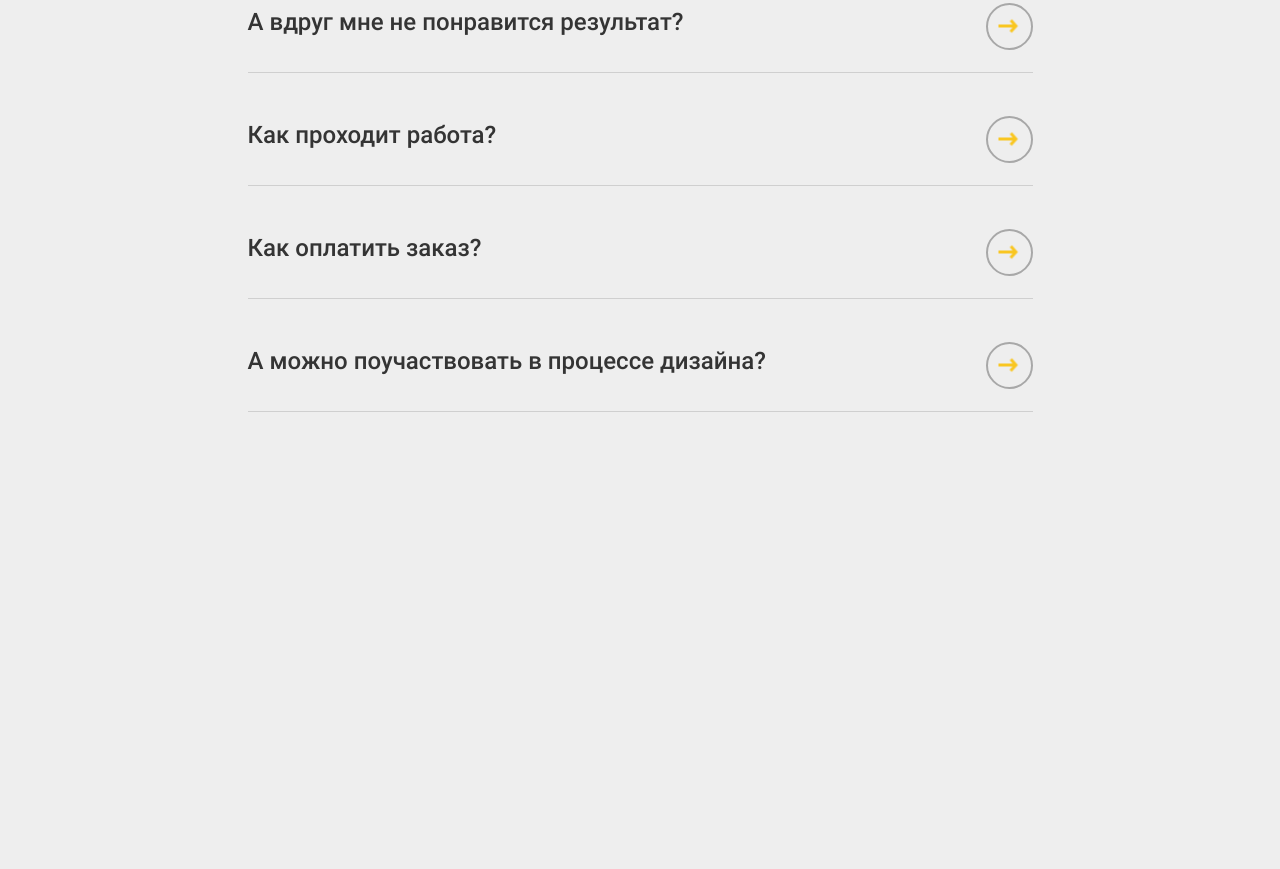
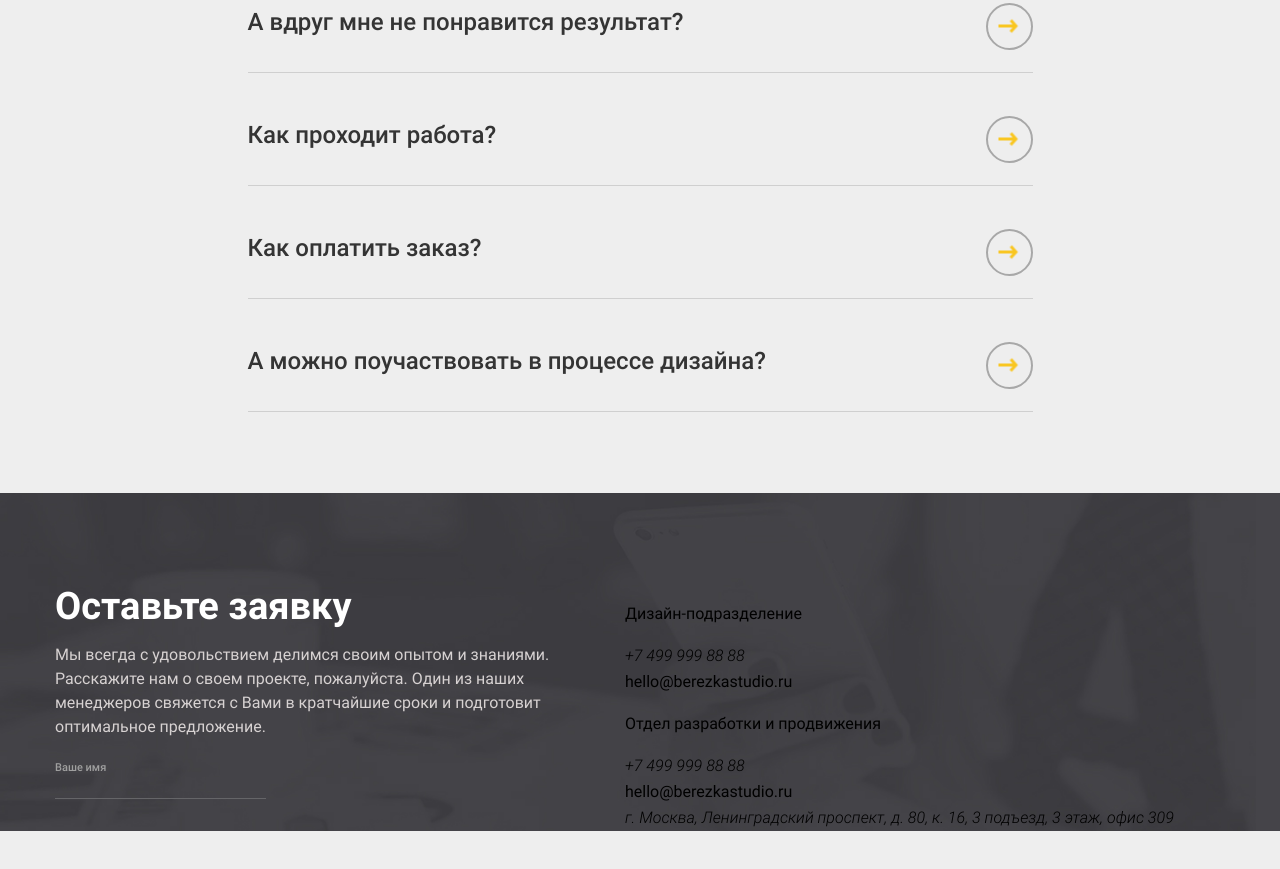
Before and after one commit to fregire/advert.github.io, a website: page src/index.html in a window 1280 px wide. Shown: the part 3871-4740 px from the top of the page. Drawn offline with Linux system fonts and the light colour scheme.

Commit message:
Заготовка для форм

```diff
--- a/src/index.html
+++ b/src/index.html
@@ -373,31 +373,62 @@
 			<div class="faq__inner">
 				<h2 class="faq__headline headline">Самые частые вопросы</h2>
 				<div class="faq__questions">
-					<div class="faq__item">
-						<p class="faq__quest">А вдруг мне не понравится результат?</p>
+					<article class="faq__item">
+						<h3 class="faq__quest">А вдруг мне не понравится результат?</h3>
 						<button class="faq__btn"><span class="visually-hidden">Показать текст</span><i></i></button>
 						<p class="faq__answer">Оставьте заявку — вам позвонит менеджер и ответит на все вопросы.
 						После этого надо заполнить анкету-бриф и оплатить заказ. Ваш личный менеджер проверит бриф и задаст уточняющие вопросы. После этого бриф еще раз проверяет арт-директор, и, если у нее нет вопросов, отправляет ваш заказ в отдел дизайна. Под руководством арт-директора дизайнеры делают ваш заказ и на 14 день ваш личный менеджер презентует вам стиль.</p>
-					</div>
-					<div class="faq__item">
-						<p class="faq__quest">Как проходит работа?</p>
+					</article>
+					<article class="faq__item">
+						<h3 class="faq__quest">Как проходит работа?</h3>
 						<button class="faq__btn"><span class="visually-hidden">Показать текст</span><i></i></button>
 						<p class="faq__answer">Оставьте заявку — вам позвонит менеджер и ответит на все вопросы.
 						После этого надо заполнить анкету-бриф и оплатить заказ. Ваш личный менеджер проверит бриф и задаст уточняющие вопросы. После этого бриф еще раз проверяет арт-директор, и, если у нее нет вопросов, отправляет ваш заказ в отдел дизайна. Под руководством арт-директора дизайнеры делают ваш заказ и на 14 день ваш личный менеджер презентует вам стиль.</p>
-					</div>
-					<div class="faq__item">
-						<p class="faq__quest">Как оплатить заказ?</p>
+					</article>
+					<article class="faq__item">
+						<h3 class="faq__quest">Как оплатить заказ?</h3>
 						<button class="faq__btn"><span class="visually-hidden">Показать текст</span><i></i></button>
 						<p class="faq__answer">Оставьте заявку — вам позвонит менеджер и ответит на все вопросы.
 						После этого надо заполнить анкету-бриф и оплатить заказ. Ваш личный менеджер проверит бриф и задаст уточняющие вопросы. После этого бриф еще раз проверяет арт-директор, и, если у нее нет вопросов, отправляет ваш заказ в отдел дизайна. Под руководством арт-директора дизайнеры делают ваш заказ и на 14 день ваш личный менеджер презентует вам стиль.</p>
-					</div>
-					<div class="faq__item">
-						<p class="faq__quest">А можно поучаствовать в процессе дизайна?</p>
+					</article>
+					<article class="faq__item">
+						<h3 class="faq__quest">А можно поучаствовать в процессе дизайна?</h3>
 						<button class="faq__btn"><span class="visually-hidden">Показать текст</span><i></i></button>
 						<p class="faq__answer">Оставьте заявку — вам позвонит менеджер и ответит на все вопросы.
 						После этого надо заполнить анкету-бриф и оплатить заказ. Ваш личный менеджер проверит бриф и задаст уточняющие вопросы. После этого бриф еще раз проверяет арт-директор, и, если у нее нет вопросов, отправляет ваш заказ в отдел дизайна. Под руководством арт-директора дизайнеры делают ваш заказ и на 14 день ваш личный менеджер презентует вам стиль.
 						</p>
+					</article>
+				</div>
+			</div>
+		</section>
+		<section class="callback">
+			<div class="callback__inner">
+				<div class="callback__request">
+					<h2 class="callback__headline headline">Оставьте заявку</h2>
+					<p class="callback__descr">Мы всегда с удовольствием делимся своим опытом и знаниями.
+					Расскажите нам о своем проекте, пожалуйста. Один из наших менеджеров свяжется с Вами в кратчайшие сроки и подготовит оптимальное предложение.</p>
+					<form action="#" class="form">
+						<div class="form__field">
+							<label class="form__name form__name--active" for="input__name">Ваше имя</label>
+							<input class="input" id="input__name" type="text">
+						</div>
+					</form>
+				</div>
+				<div class="callback__contacts contacts">
+					<div class="contacts__banner">
+						<p class="contacts__name">Дизайн-подразделение</p>
+						<address class="contacts__tel">+7 499 999 88 88</address>
+						<adress class="contacts__mail">hello@berezkastudio.ru</adress>
 					</div>
+					<div class="contacts__banner">
+						<p class="contacts__name">Отдел разработки и продвижения</p>
+						<address class="contacts__tel">+7 499 999 88 88</address>
+						<adress class="contacts__mail">hello@berezkastudio.ru</adress>
+					</div>
+					<address class="contacts__banner contacts__banner--address">
+						г. Москва, Ленинградский проспект, д. 80,
+						к. 16, 3 подъезд, 3 этаж, офис 309
+					</address>
 				</div>
 			</div>
 		</section>
--- a/src/js/main.js
+++ b/src/js/main.js
@@ -39,3 +39,5 @@ $(".faq__btn").on("click", function() {
 
 
 });
+
+// Формы
--- a/src/less/style.less
+++ b/src/less/style.less
@@ -32,6 +32,21 @@ img {
 	background-color: @mainBgPage;
 
 	height: 10000px;
+}
+
+/* Block - input */
+.input {
+	height: 30px;
+
+	border: none;
+	border-bottom: 1px solid #656568;
+	background-color: transparent;
+
+	outline: none;
+}
+
+.input:focus {
+	border-bottom-color: #828283;
 }
 /* Block - btn */
 .btn {
@@ -814,6 +829,7 @@ img {
 	max-width: 785px;
 	margin: 0 auto;
 	padding-top: 115px;
+	padding-bottom: 38px;
 }
 
 .faq__headline {
@@ -886,3 +902,68 @@ img {
 
 	transition: all 600ms;
 }
+
+
+
+/* Block - callback */
+.callback {
+	background: #434346 url(../img/callback_bg.jpg) no-repeat;
+	background-size: cover;
+}
+
+.callback__inner {
+	max-width: 1170px;
+	margin: 0 auto;
+	display: flex;
+	padding-top: 92px;
+}
+
+.callback__request {
+	width: 48.71794871794872%;
+}
+
+.callback__headline {
+	padding-top: 10px;
+
+	color: #fff;
+}
+
+.callback__descr {
+	padding-right: 20px;
+	margin-top: 24px;
+	margin-bottom: 30px;
+
+	color: #d7d2d2;
+	line-height: 24px;
+}
+
+
+/* Block - form */
+.form__field {
+	position: relative;
+
+	height: 30px;
+}
+
+.form__name {
+	position: absolute;
+	top: 5px;
+	left: 0;
+
+	font-size: 14px;
+	font-weight: 500;
+	color: #d2d2d2;
+
+	transition: all 200ms;
+}
+
+.form__name:hover {
+	cursor: text;
+}
+
+.form__name--active {
+	top: -10px;
+
+	font-size: 11px;
+	color: #9f9f9f;
+}
```
Also changed, not shown: src/css/style.css, src/img/callback_bg.jpg (added).
